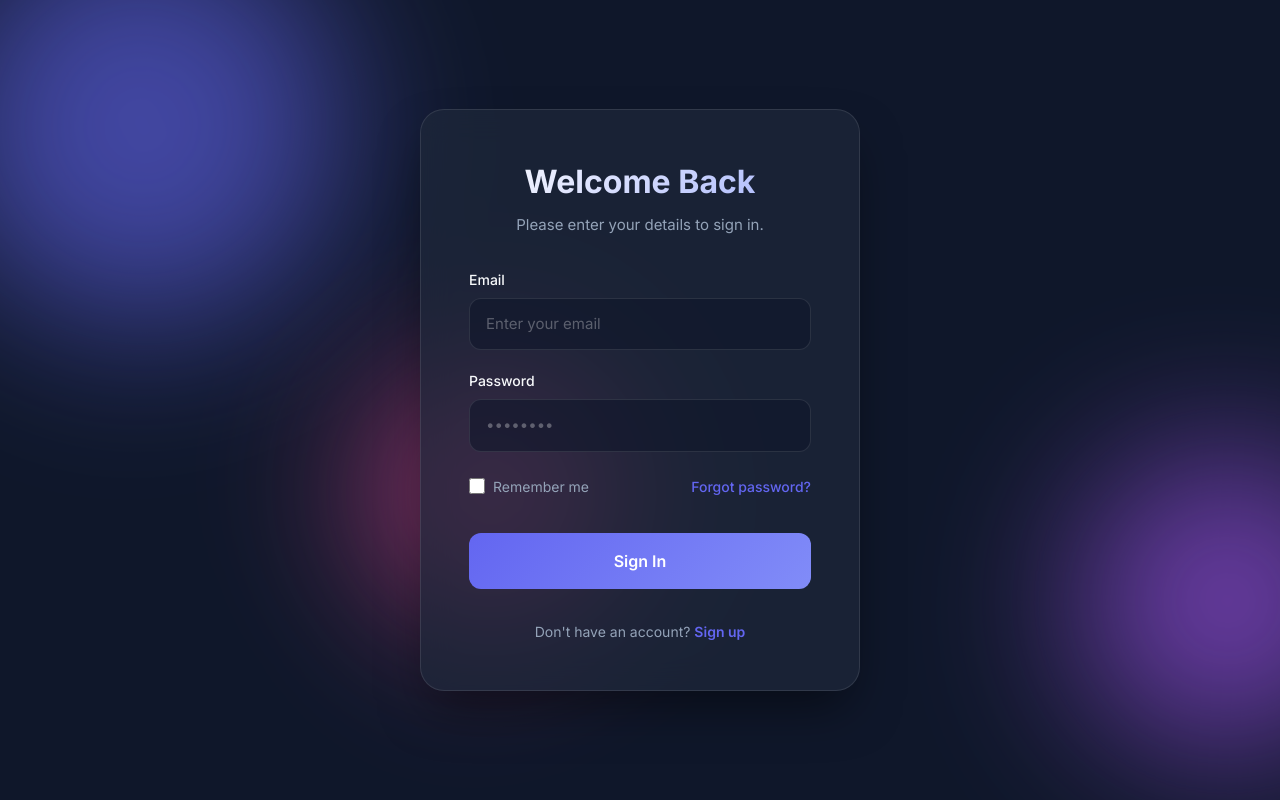
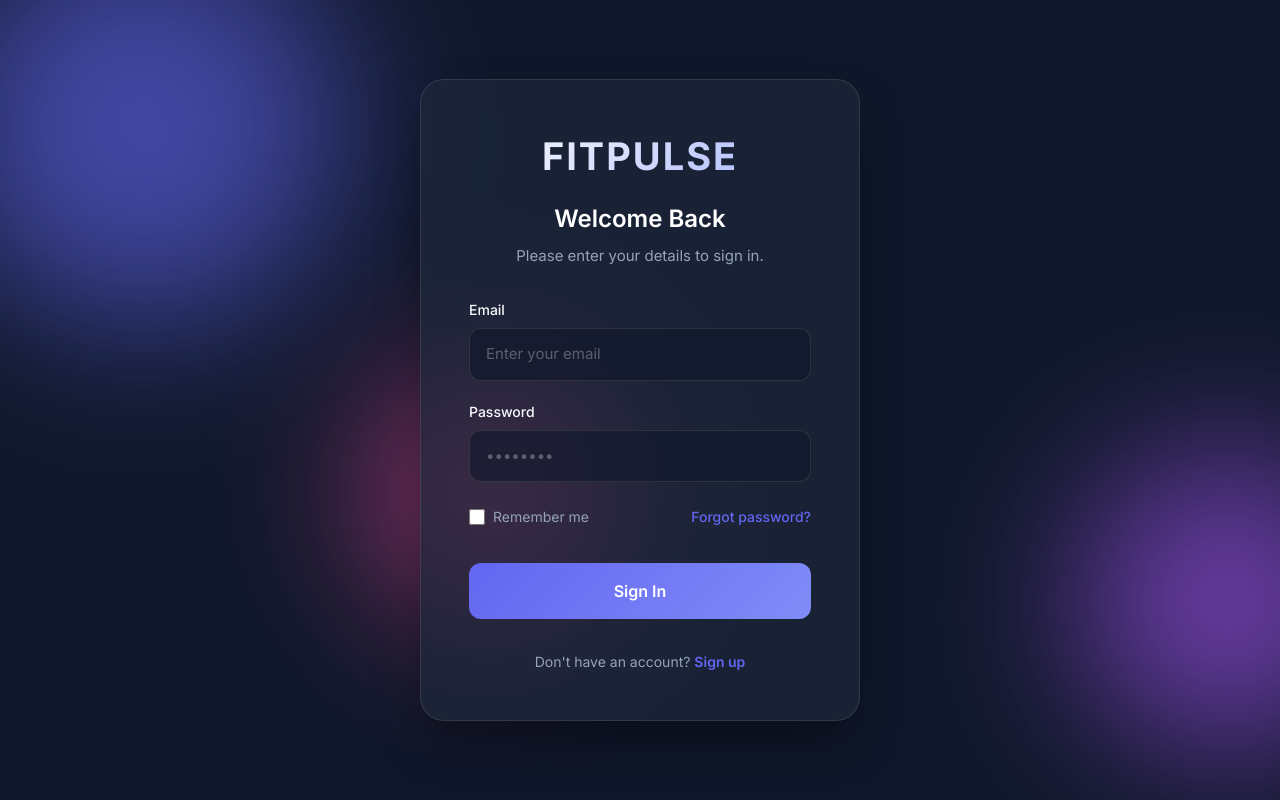
Before and after one commit to yadhukrishnan7717-cloud/FitPulse, a React (Vite) app: page / in a window 1280 px wide. Built offline with nearby package versions, Linux system fonts and the light colour scheme.

Commit message:
Add FITPULSE logo to login and personalized greeting to dashboard

```diff
--- a/src/App.jsx
+++ b/src/App.jsx
@@ -4,6 +4,7 @@ import { Login } from './components/Login';
 
 export default function App() {
   const [isLoggedIn, setIsLoggedIn] = useState(false);
+  const [username, setUsername] = useState('User');
 
   const [isDarkMode, setIsDarkMode] = useState(() => {
     const saved = localStorage.getItem('fitpulse_is_dark_mode');
@@ -26,7 +27,7 @@ export default function App() {
   }, []);
 
   if (!isLoggedIn) {
-    return <Login onLoginSuccess={() => setIsLoggedIn(true)} />;
+    return <Login onLoginSuccess={(name) => { setUsername(name); setIsLoggedIn(true); }} />;
   }
 
   return (
@@ -35,7 +36,7 @@ export default function App() {
     }`}>
       {/* App Container */}
       <main className="flex-1 w-full max-w-4xl mx-auto flex items-center justify-center">
-        <FitpulseApp onLogout={() => setIsLoggedIn(false)} />
+        <FitpulseApp username={username} onLogout={() => setIsLoggedIn(false)} />
       </main>
 
       {/* Footer */}
--- a/src/components/FitpulseApp.jsx
+++ b/src/components/FitpulseApp.jsx
@@ -57,7 +57,7 @@ import {
 } from 'lucide-react';
 import { switchAudio } from '../utils/audio';
 
-export const FitpulseApp = ({ onLogout }) => {
+export const FitpulseApp = ({ username = 'User', onLogout }) => {
   // Navigation State (4 Floating Bottom Tabs: 'dashboard', 'workout', 'food', 'goals')
   const [activeTab, setActiveTab] = useState('dashboard');
 
@@ -608,6 +608,12 @@ export const FitpulseApp = ({ onLogout }) => {
       {/* TAB 1: DASHBOARD / HOME */}
       {activeTab === 'dashboard' && (
         <div className="space-y-6">
+          {/* Greeting Section */}
+          <div className="px-5 pt-2">
+            <h1 className="text-2xl font-bold font-mono text-white">Hi, {username}!</h1>
+            <p className={`text-xs font-mono mt-1 ${mutedTextClass}`}>Ready for your next lesson?</p>
+          </div>
+
           {/* Three Stat Cards Row (XP, Workouts, Active Mins) */}
           <div className="px-5 grid grid-cols-3 gap-3">
             <div
--- a/src/components/Login.jsx
+++ b/src/components/Login.jsx
@@ -11,7 +11,8 @@ export function Login({ onLoginSuccess }) {
     e.preventDefault();
     if (view === 'login') {
       console.log('Login attempted:', email);
-      onLoginSuccess();
+      const userName = name || email.split('@')[0] || 'User';
+      onLoginSuccess(userName);
     } else if (view === 'signup') {
       console.log('Signup attempted:', name, email);
       alert('Account created successfully for ' + name + '! You can now log in.');
@@ -27,11 +28,14 @@ export function Login({ onLoginSuccess }) {
     <div className="login-container">
       <div className="login-card">
         <div className="login-header">
-          <h2>
+          <h2 style={{ fontSize: '38px', marginBottom: '16px', letterSpacing: '2px' }}>
+            <span style={{ color: 'var(--primary)' }}>FIT</span>PULSE
+          </h2>
+          <h3 style={{ fontSize: '24px', fontWeight: 600, marginBottom: '8px', color: 'white' }}>
             {view === 'login' && 'Welcome Back'}
             {view === 'signup' && 'Create Account'}
             {view === 'forgot' && 'Reset Password'}
-          </h2>
+          </h3>
           <p>
             {view === 'login' && 'Please enter your details to sign in.'}
             {view === 'signup' && 'Sign up to get started.'}
```
